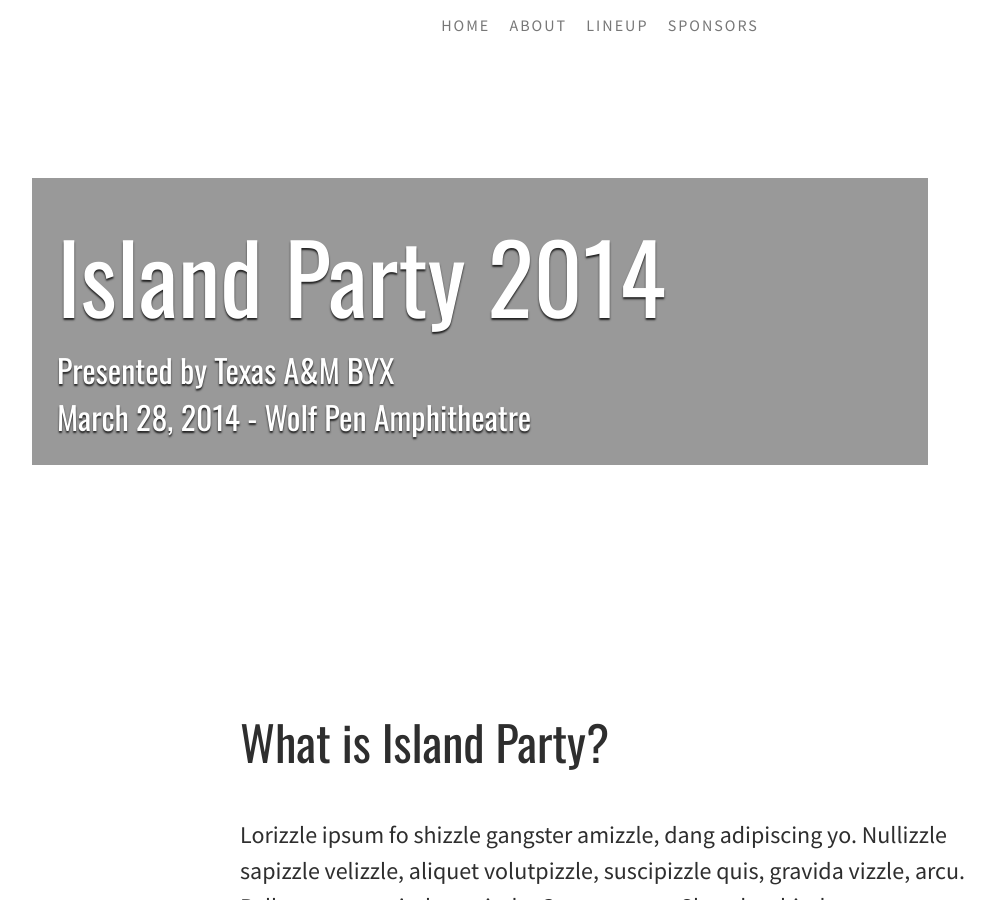
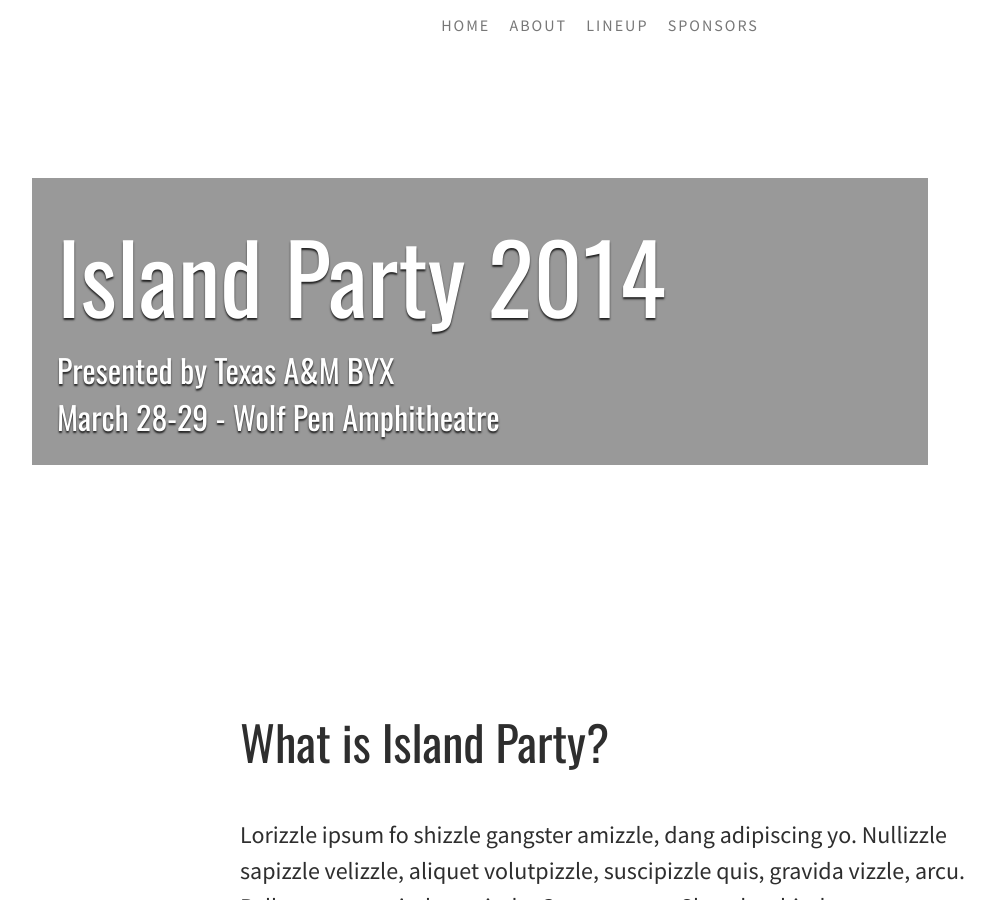
Before and after one commit to mgyarmathy/aggieislandparty.com, a Jekyll site: the page built from index.html, in a window 1280 px wide and 900 px high. Shown: the whole window, without its empty margins (32-1026 px from the left). Built offline with Jekyll 4.4.1, drawn with Linux system fonts in a browser that asks for light colours; nearby versions of some CDN libraries; the list of posts is cut into pages by our own code.

Commit message:
changed date to avoid redundancy

```diff
--- a/index.html
+++ b/index.html
@@ -39,7 +39,7 @@
    <div class="header-content">
       <h1>Island Party 2014</h1>
       <h3>Presented by Texas A&amp;M BYX</h3>
-      <h3>March 28, 2014 - Wolf Pen Amphitheatre</h3>
+      <h3>March 28-29 - Wolf Pen Amphitheatre</h3>
    </div>
 </header>
 <div class="single-column">
```
